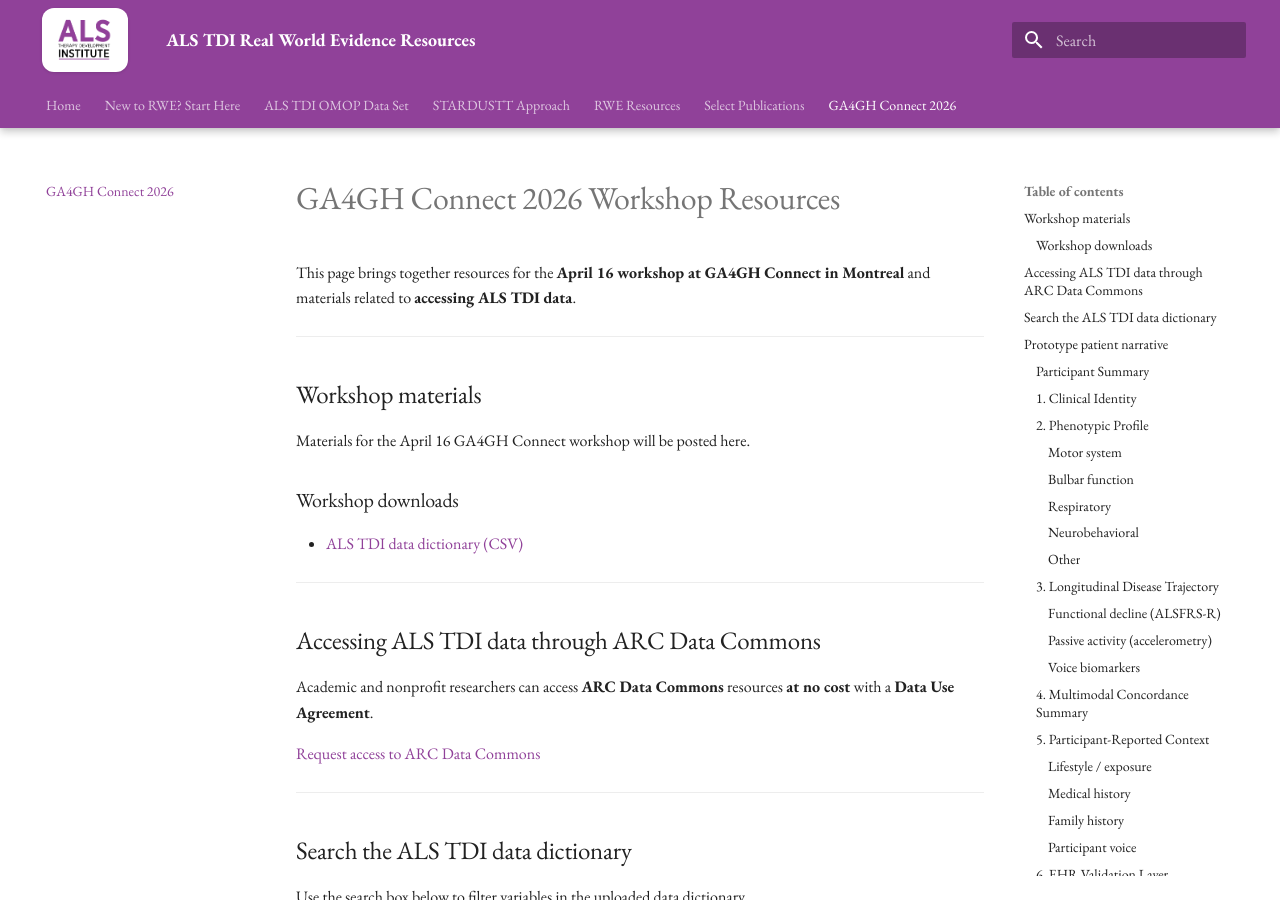
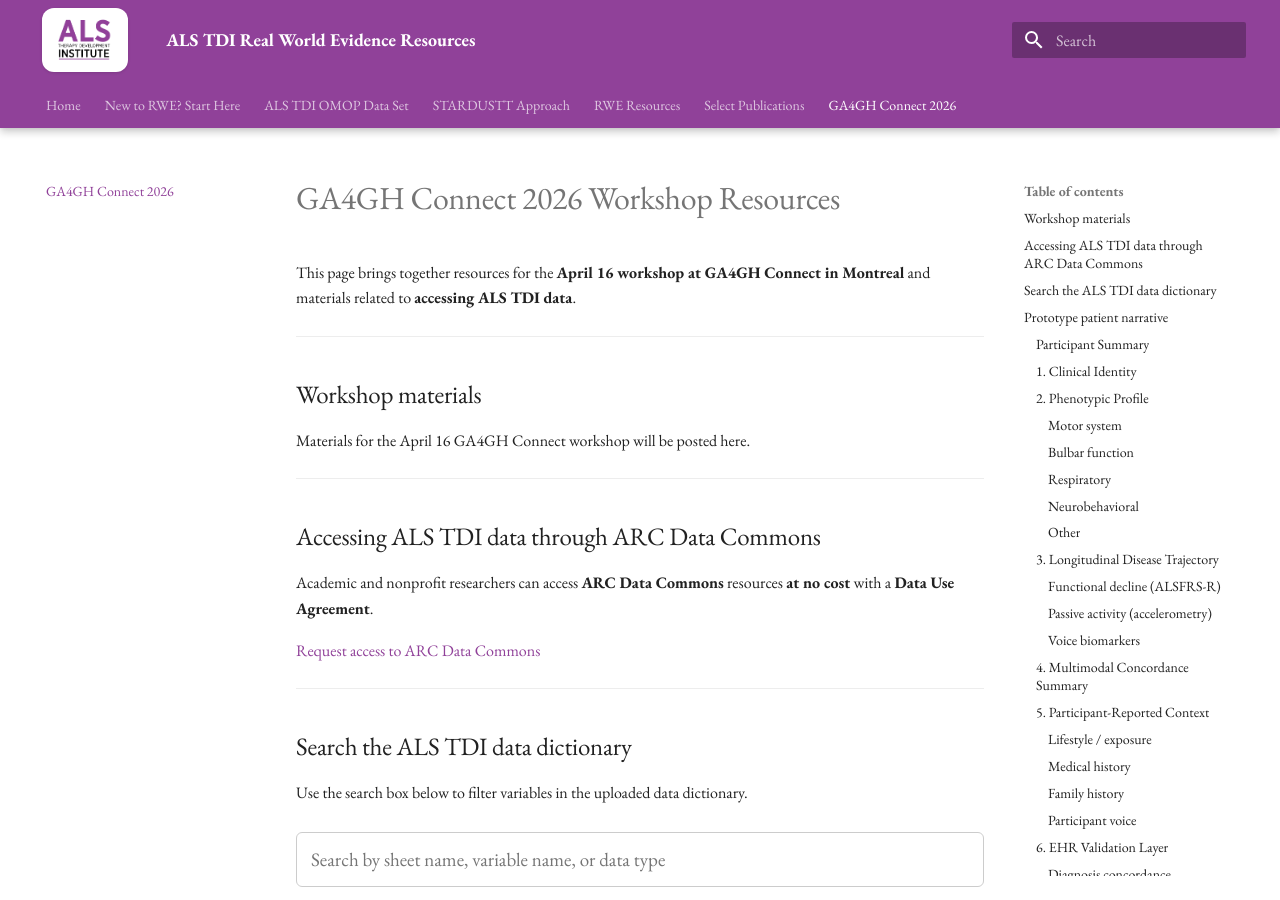
Before and after one commit to ALSTDI/ALS-RWE, an MkDocs documentation site: the page built from docs/ga4gh.md, in a window 1280 px wide and 900 px high. Built offline with MkDocs 1.6.1 and Material for MkDocs 9.7.7, drawn with Linux system fonts in a browser that asks for light colours.

Commit message:
Remove workshop downloads from ga4gh.md
Removed workshop downloads section from GA4GH document.

```diff
--- a/docs/ga4gh.md
+++ b/docs/ga4gh.md
@@ -7,9 +7,6 @@
 ## Workshop materials
 
 Materials for the April 16 GA4GH Connect workshop will be posted here.
-
-### Workshop downloads
-- [ALS TDI data dictionary (CSV)](assets/datadictionary.csv)
 
 ---
 ## Accessing ALS TDI data through ARC Data Commons
```
